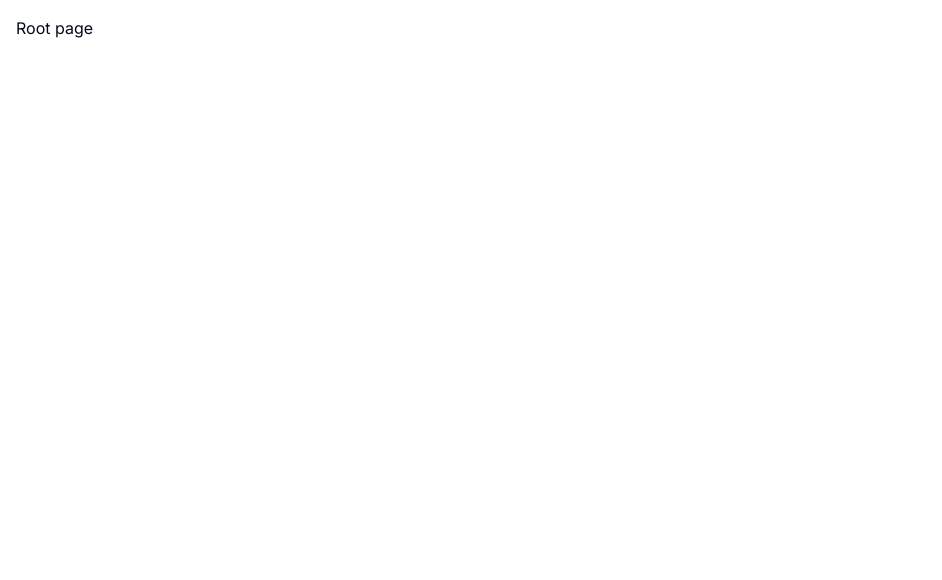
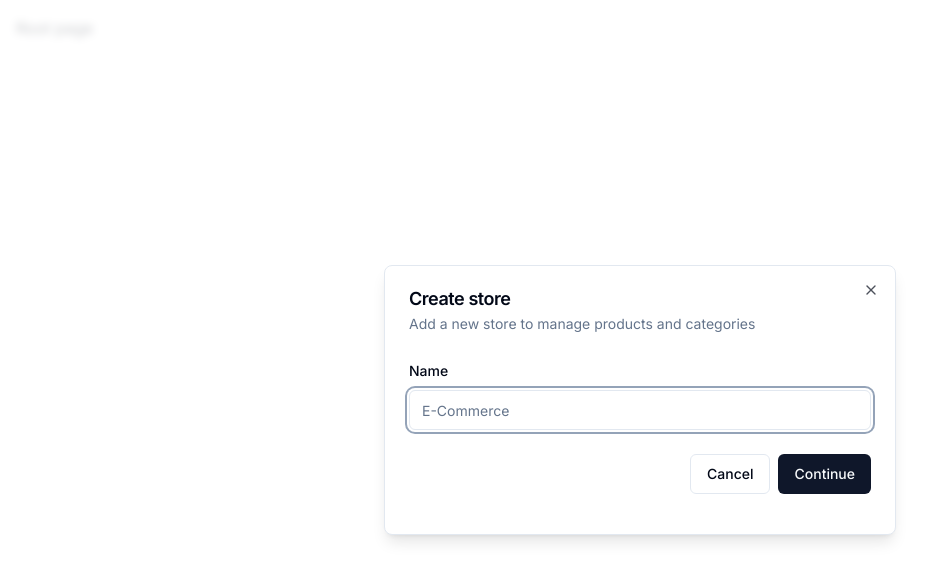
Before and after one commit to anon-pradip/DojoShop-Next.js13, a Next.js app in the folder ecommerce-admin/: page / in a window 1280 px wide. Shown: the top 580 px of the page, without its empty margins (0-942 px from the left). Built offline with nearby package versions, Linux system fonts and the light colour scheme.

Commit message:
validate form using zod

```diff
--- a/ecommerce-admin/components/modals/store-modal.tsx
+++ b/ecommerce-admin/components/modals/store-modal.tsx
@@ -1,13 +1,42 @@
 "use client";
 import React from "react";
-
-import useStoreModalStore from "@/hooks/use-store-modal";
+import * as z from "zod";
+import { useForm } from "react-hook-form";
+import { zodResolver } from "@hookform/resolvers/zod";
 
 import Modal from "@/components/ui/modal";
+import useStoreModalStore from "@/hooks/use-store-modal";
+import {
+  Form,
+  FormControl,
+  FormField,
+  FormItem,
+  FormLabel,
+  FormMessage,
+} from "@/components/ui/form";
+import { Input } from "@/components/ui/input";
+import { Button } from "@/components/ui/button";
 
-const StoreModal = () => {
+const formSchema = z.object({
+  name: z.string().min(1),
+});
+
+export const StoreModal = () => {
+  const form = useForm<z.infer<typeof formSchema>>({
+    resolver: zodResolver(formSchema),
+    defaultValues: {
+      name: "",
+    },
+  });
+
+  const onSubmit = async (values: z.infer<typeof formSchema>) => {
+    // TODO: CREATE STORE
+    console.log(values);
+  };
+
   const isOpen = useStoreModalStore((state) => state.isOpen);
   const onClose = useStoreModalStore((state) => state.onClose);
+
   return (
     <Modal
       title="Create store"
@@ -15,9 +44,33 @@
       isOpen={isOpen}
       onClose={onClose}
     >
-      Future Create Store Form
+      <div>
+        <div className="space-y-4 py-2 pb-4">
+          <Form {...form}>
+            <form onSubmit={form.handleSubmit(onSubmit)}>
+              <FormField
+                control={form.control}
+                name="name"
+                render={({ field }) => (
+                  <FormItem>
+                    <FormLabel>Name</FormLabel>
+                    <FormControl>
+                      <Input placeholder="E-Commerce" {...field} />
+                    </FormControl>
+                    <FormMessage />
+                  </FormItem>
+                )}
+              />
+              <div className="pt-6 space-x-2 flex items-start justify-end">
+                <Button variant="outline" onClick={onClose}>
+                  Cancel
+                </Button>
+                <Button type="submit">Continue</Button>
+              </div>
+            </form>
+          </Form>
+        </div>
+      </div>
     </Modal>
   );
 };
-
-export default StoreModal;
--- /dev/null
+++ b/ecommerce-admin/components/ui/form.tsx
@@ -0,0 +1,176 @@
+import * as React from "react"
+import * as LabelPrimitive from "@radix-ui/react-label"
+import { Slot } from "@radix-ui/react-slot"
+import {
+  Controller,
+  ControllerProps,
+  FieldPath,
+  FieldValues,
+  FormProvider,
+  useFormContext,
+} from "react-hook-form"
+
+import { cn } from "@/lib/utils"
+import { Label } from "@/components/ui/label"
+
+const Form = FormProvider
+
+type FormFieldContextValue<
+  TFieldValues extends FieldValues = FieldValues,
+  TName extends FieldPath<TFieldValues> = FieldPath<TFieldValues>
+> = {
+  name: TName
+}
+
+const FormFieldContext = React.createContext<FormFieldContextValue>(
+  {} as FormFieldContextValue
+)
+
+const FormField = <
+  TFieldValues extends FieldValues = FieldValues,
+  TName extends FieldPath<TFieldValues> = FieldPath<TFieldValues>
+>({
+  ...props
+}: ControllerProps<TFieldValues, TName>) => {
+  return (
+    <FormFieldContext.Provider value={{ name: props.name }}>
+      <Controller {...props} />
+    </FormFieldContext.Provider>
+  )
+}
+
+const useFormField = () => {
+  const fieldContext = React.useContext(FormFieldContext)
+  const itemContext = React.useContext(FormItemContext)
+  const { getFieldState, formState } = useFormContext()
+
+  const fieldState = getFieldState(fieldContext.name, formState)
+
+  if (!fieldContext) {
+    throw new Error("useFormField should be used within <FormField>")
+  }
+
+  const { id } = itemContext
+
+  return {
+    id,
+    name: fieldContext.name,
+    formItemId: `${id}-form-item`,
+    formDescriptionId: `${id}-form-item-description`,
+    formMessageId: `${id}-form-item-message`,
+    ...fieldState,
+  }
+}
+
+type FormItemContextValue = {
+  id: string
+}
+
+const FormItemContext = React.createContext<FormItemContextValue>(
+  {} as FormItemContextValue
+)
+
+const FormItem = React.forwardRef<
+  HTMLDivElement,
+  React.HTMLAttributes<HTMLDivElement>
+>(({ className, ...props }, ref) => {
+  const id = React.useId()
+
+  return (
+    <FormItemContext.Provider value={{ id }}>
+      <div ref={ref} className={cn("space-y-2", className)} {...props} />
+    </FormItemContext.Provider>
+  )
+})
+FormItem.displayName = "FormItem"
+
+const FormLabel = React.forwardRef<
+  React.ElementRef<typeof LabelPrimitive.Root>,
+  React.ComponentPropsWithoutRef<typeof LabelPrimitive.Root>
+>(({ className, ...props }, ref) => {
+  const { error, formItemId } = useFormField()
+
+  return (
+    <Label
+      ref={ref}
+      className={cn(error && "text-destructive", className)}
+      htmlFor={formItemId}
+      {...props}
+    />
+  )
+})
+FormLabel.displayName = "FormLabel"
+
+const FormControl = React.forwardRef<
+  React.ElementRef<typeof Slot>,
+  React.ComponentPropsWithoutRef<typeof Slot>
+>(({ ...props }, ref) => {
+  const { error, formItemId, formDescriptionId, formMessageId } = useFormField()
+
+  return (
+    <Slot
+      ref={ref}
+      id={formItemId}
+      aria-describedby={
+        !error
+          ? `${formDescriptionId}`
+          : `${formDescriptionId} ${formMessageId}`
+      }
+      aria-invalid={!!error}
+      {...props}
+    />
+  )
+})
+FormControl.displayName = "FormControl"
+
+const FormDescription = React.forwardRef<
+  HTMLParagraphElement,
+  React.HTMLAttributes<HTMLParagraphElement>
+>(({ className, ...props }, ref) => {
+  const { formDescriptionId } = useFormField()
+
+  return (
+    <p
+      ref={ref}
+      id={formDescriptionId}
+      className={cn("text-sm text-muted-foreground", className)}
+      {...props}
+    />
+  )
+})
+FormDescription.displayName = "FormDescription"
+
+const FormMessage = React.forwardRef<
+  HTMLParagraphElement,
+  React.HTMLAttributes<HTMLParagraphElement>
+>(({ className, children, ...props }, ref) => {
+  const { error, formMessageId } = useFormField()
+  const body = error ? String(error?.message) : children
+
+  if (!body) {
+    return null
+  }
+
+  return (
+    <p
+      ref={ref}
+      id={formMessageId}
+      className={cn("text-sm font-medium text-destructive", className)}
+      {...props}
+    >
+      {body}
+    </p>
+  )
+})
+FormMessage.displayName = "FormMessage"
+
+export {
+  useFormField,
+  Form,
+  FormItem,
+  FormLabel,
+  FormControl,
+  FormDescription,
+  FormMessage,
+  FormField,
+}
--- /dev/null
+++ b/ecommerce-admin/components/ui/input.tsx
@@ -0,0 +1,25 @@
+import * as React from "react"
+
+import { cn } from "@/lib/utils"
+
+export interface InputProps
+  extends React.InputHTMLAttributes<HTMLInputElement> {}
+
+const Input = React.forwardRef<HTMLInputElement, InputProps>(
+  ({ className, type, ...props }, ref) => {
+    return (
+      <input
+        type={type}
+        className={cn(
+          "flex h-10 w-full rounded-md border border-input bg-background px-3 py-2 text-sm ring-offset-background file:border-0 file:bg-transparent file:text-sm file:font-medium placeholder:text-muted-foreground focus-visible:outline-none focus-visible:ring-2 focus-visible:ring-ring focus-visible:ring-offset-2 disabled:cursor-not-allowed disabled:opacity-50",
+          className
+        )}
+        ref={ref}
+        {...props}
+      />
+    )
+  }
+)
+Input.displayName = "Input"
+
+export { Input }
--- /dev/null
+++ b/ecommerce-admin/components/ui/label.tsx
@@ -0,0 +1,26 @@
+"use client"
+
+import * as React from "react"
+import * as LabelPrimitive from "@radix-ui/react-label"
+import { cva, type VariantProps } from "class-variance-authority"
+
+import { cn } from "@/lib/utils"
+
+const labelVariants = cva(
+  "text-sm font-medium leading-none peer-disabled:cursor-not-allowed peer-disabled:opacity-70"
+)
+
+const Label = React.forwardRef<
+  React.ElementRef<typeof LabelPrimitive.Root>,
+  React.ComponentPropsWithoutRef<typeof LabelPrimitive.Root> &
+    VariantProps<typeof labelVariants>
+>(({ className, ...props }, ref) => (
+  <LabelPrimitive.Root
+    ref={ref}
+    className={cn(labelVariants(), className)}
+    {...props}
+  />
+))
+Label.displayName = LabelPrimitive.Root.displayName
+
+export { Label }
--- a/ecommerce-admin/package.json
+++ b/ecommerce-admin/package.json
@@ -10,7 +10,9 @@
   },
   "dependencies": {
     "@clerk/nextjs": "^4.21.15",
+    "@hookform/resolvers": "^3.1.1",
     "@radix-ui/react-dialog": "^1.0.4",
+    "@radix-ui/react-label": "^2.0.2",
     "@radix-ui/react-slot": "^1.0.2",
     "@types/node": "20.3.3",
     "@types/react": "18.2.14",
@@ -25,10 +27,12 @@
     "postcss": "8.4.24",
     "react": "18.2.0",
     "react-dom": "18.2.0",
+    "react-hook-form": "^7.45.2",
     "tailwind-merge": "^1.13.2",
     "tailwindcss": "3.3.2",
     "tailwindcss-animate": "^1.0.6",
     "typescript": "5.1.6",
+    "zod": "^3.21.4",
     "zustand": "^4.3.9"
   }
 }
--- a/ecommerce-admin/providers/modal-provider.tsx
+++ b/ecommerce-admin/providers/modal-provider.tsx
@@ -1,6 +1,6 @@
 "use client";
 
-import StoreModal from "@/components/modals/store-modal";
+import { StoreModal } from "@/components/modals/store-modal";
 import { useState, useEffect } from "react";
 
 export const ModalProvider = () => {
@@ -9,7 +9,7 @@
     setIsMounted(true);
   }, []);
 
-  if (isMounted) {
+  if (!isMounted) {
     return null;
   }
   return (
```
Also changed, not shown: 1 other file (tests, documents, lock files or other folders).
